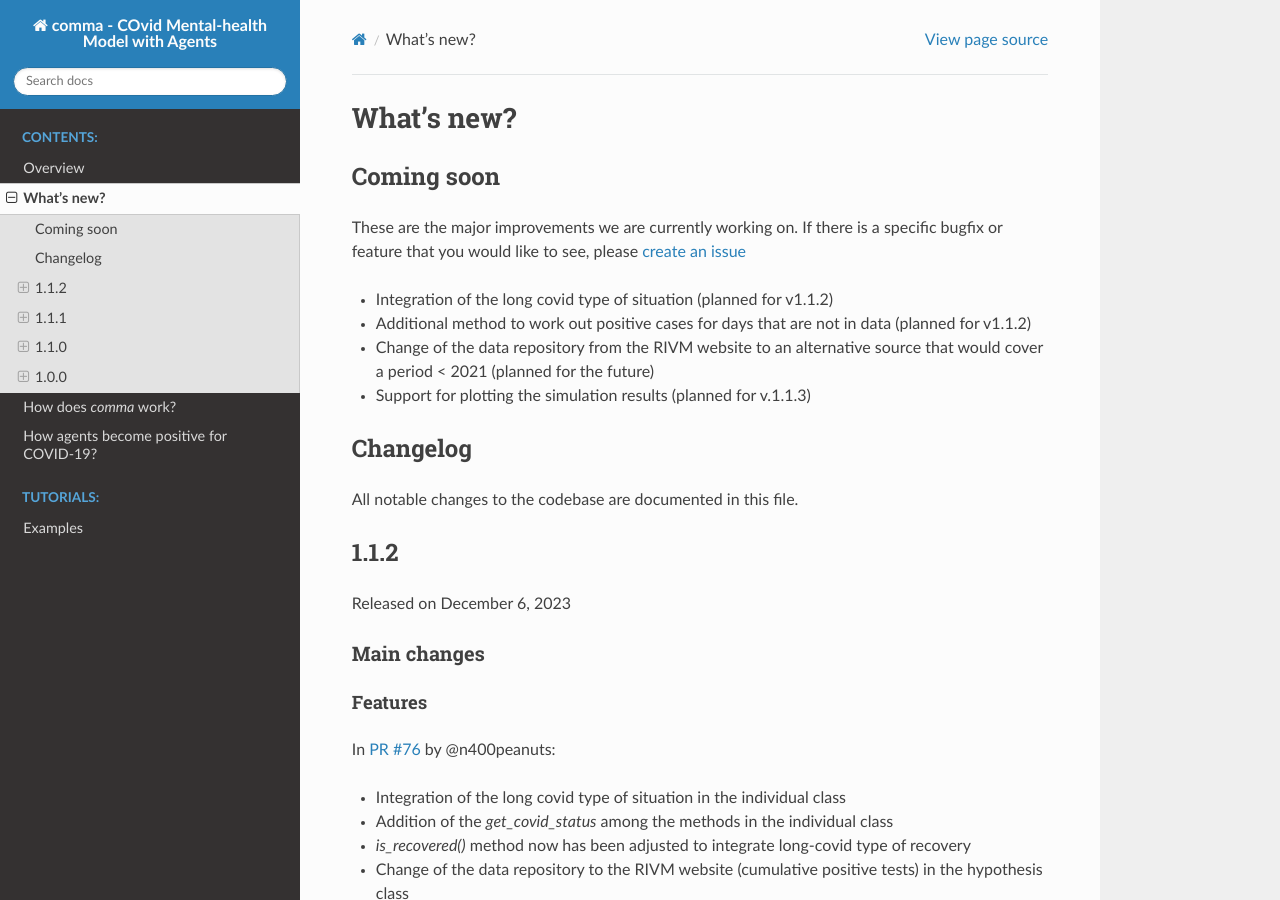
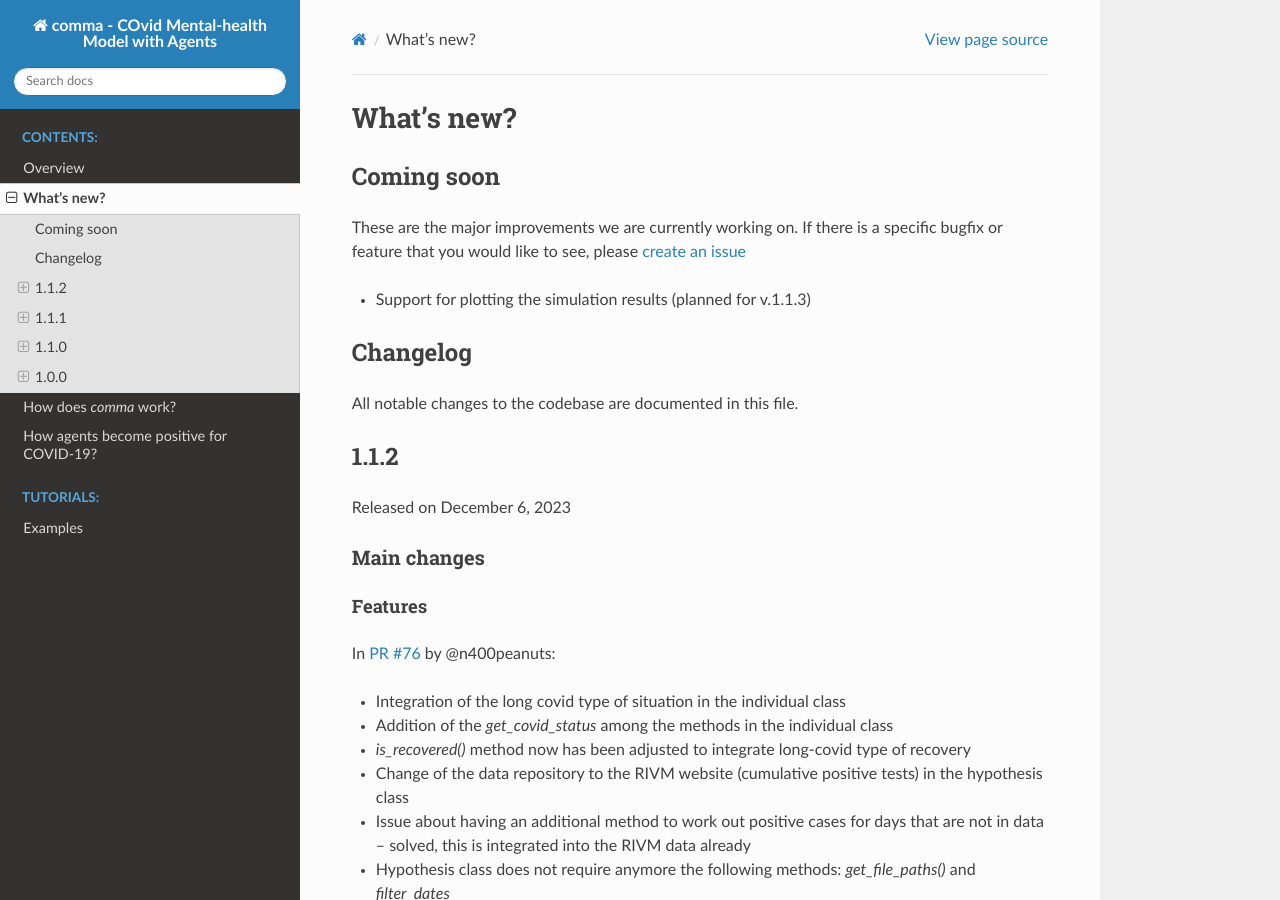
Before and after one commit to covid19ABM/comma, a Sphinx documentation site: the page built from docs/whatsnew.rst, in a window 1280 px wide and 900 px high. Built offline with Sphinx 7.4.7 and the Read the Docs theme 2.0.0, drawn with Linux system fonts in a browser that asks for light colours; pages that are not in the unit, such as notebooks, are missing from menus.

```diff
--- a/docs/whatsnew.rst
+++ b/docs/whatsnew.rst
@@ -8,9 +8,6 @@ Coming soon
 
 These are the major improvements we are currently working on. If there is a specific bugfix or feature that you would like to see, please `create an issue <https://github.com/covid19ABM/comma/issues/new/choose>`_
 
-- Integration of the long covid type of situation (planned for v1.1.2)
-- Additional method to work out positive cases for days that are not in data (planned for v1.1.2)
-- Change of the data repository from the RIVM website to an alternative source that would cover a period < 2021 (planned for the future)
 - Support for plotting the simulation results (planned for v.1.1.3)
 
 ~~~~~~~~~~~
```
Also changed, not shown: 1 other file.
